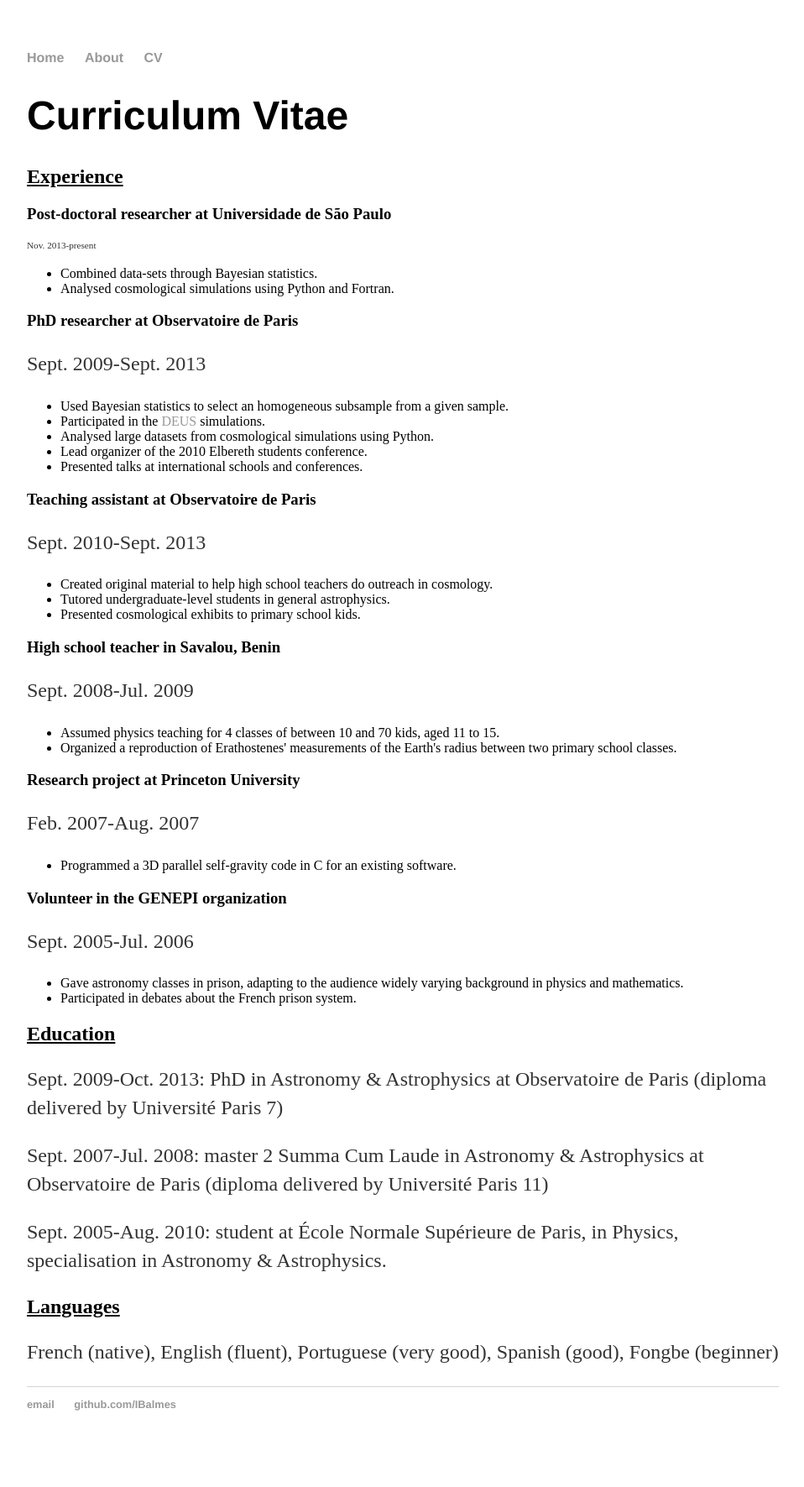
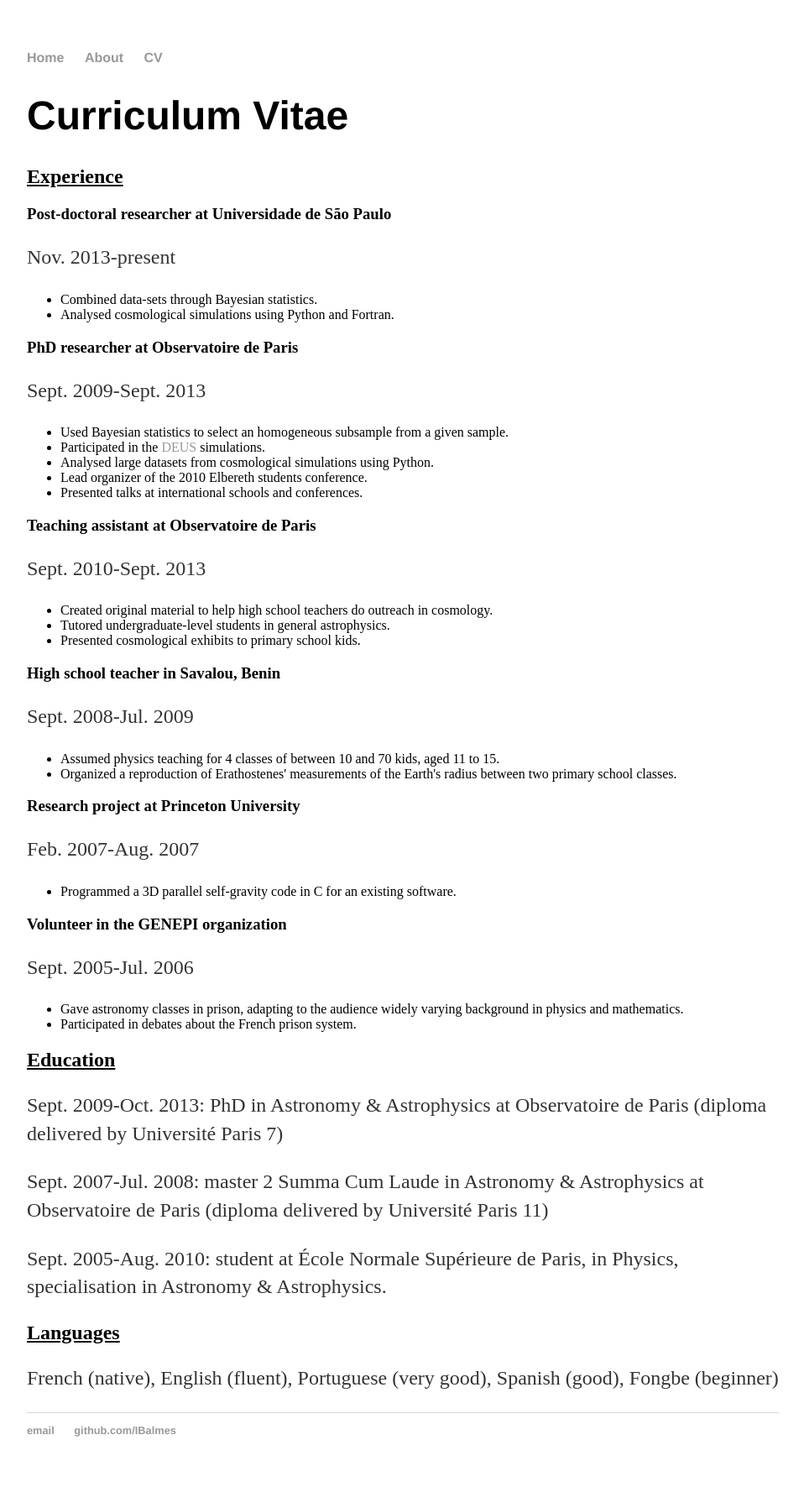
Before and after one commit to IBalmes/IBalmes.github.io, a Jekyll site: the page built from CV/index.html, in a window 1280 px wide. Shown: the whole page at 84% size, without its empty margins (160-1118 px from the left). Built offline with Jekyll 4.4.1, drawn with Linux system fonts in a browser that asks for light colours; before the commit the page ends 1740 px from its top, so only the background shows below that.

Commit message:
Update main.css

```diff
--- a/css/main.css
+++ b/css/main.css
@@ -44,6 +44,3 @@ ul.posts li {
 h2 {
     text-decoration: underline;
 }
-p.cv{
-    font-size: .7em;
-}
```
